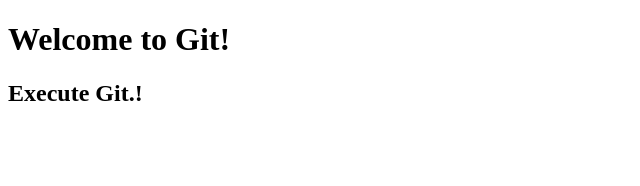
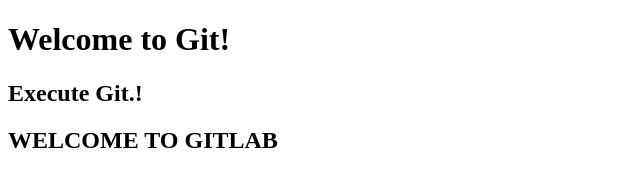
Before and after one commit to Rashmitha-talla/GitRepo, a plain HTML site: page index.html in a window 1280 px wide. Shown: the whole page, without its empty margins (0-640 px from the left). Drawn offline with Linux system fonts and the light colour scheme.

Commit message:
Update index.html

```diff
--- a/index.html
+++ b/index.html
@@ -8,5 +8,6 @@
 <body>
     <h1>Welcome to Git!</h1>
     <h2>Execute Git.!</h2>
+    <h2>WELCOME TO GITLAB</h2>
 </body>
 </html>
```
